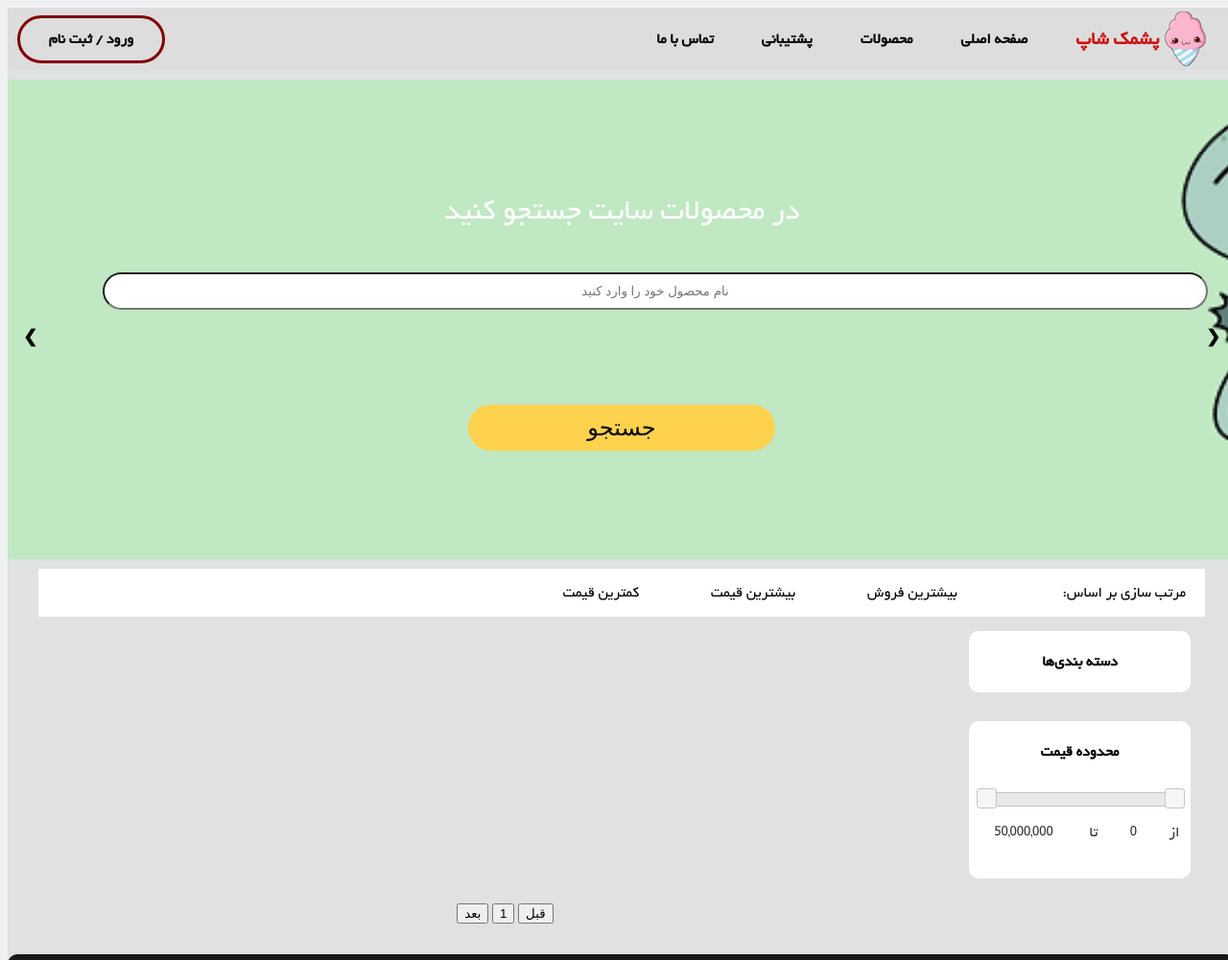
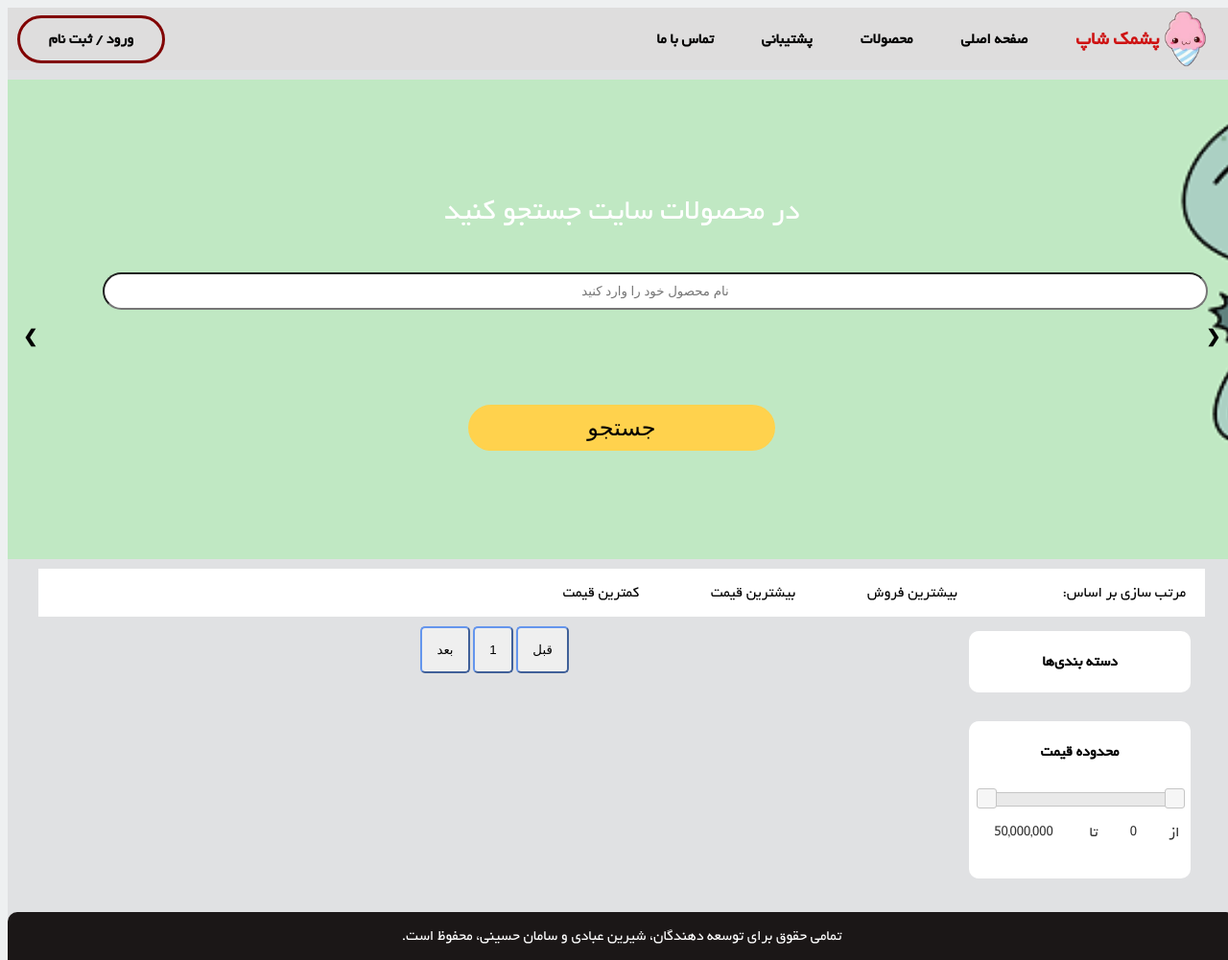
Before and after one commit to saman2000hoseini/pashmak_shop, a Django app: page / in a window 1280 px wide. Shown: the whole page at 96% size. Run offline with Django 3.2, Linux system fonts and the light colour scheme; data that the repository does not hold is empty; some libraries are stand-ins or nearby versions.

Commit message:
paginator

```diff
--- a/back_end/static/css/main.css
+++ b/back_end/static/css/main.css
@@ -468,9 +468,27 @@ body, html {
 }
 
 .paginator-buttons {
+    margin-right: 420px;
     grid-column-start: 2;
-    margin: 10px auto;
+    margin-top: 10px;
+    border: none;
     display: block;
+}
+
+.paginator-button{
+    border-color: cornflowerblue;
+    border-radius: 5px;
+    padding: 15px;
+}
+
+.paginator-button:hover{
+    background-color: cornflowerblue;
+    border-radius: 17px;
+    padding: 18px;
+}
+
+.paginator-button:active{
+    background-color: cornflowerblue;
 }
 
 .paginator-items {
--- a/back_end/templates/index.html
+++ b/back_end/templates/index.html
@@ -104,10 +104,9 @@
                     xhr.setRequestHeader("X-CSRFToken", "{{ csrf_token }}");
                 },
                 success: function (response) {
-                    $("#products").html(response)
+                    $(".paginator").html(response)
                 },
             });
-
             }
     </script>
 </head>
@@ -232,6 +231,7 @@
                         </div>
                     </div>
                 </div>
+                <div class="paginator">
                     <div id="products">
                         {% for product in products_list%}
                         <div class="product-item-container">
@@ -246,11 +246,12 @@
                         {% endfor %}
                     </div>
                     <div class="paginator-buttons">
-                    <button onclick="product_sort('prv')">قبل</button>
+                        <button class="paginator-button" onclick="product_sort('prv')">قبل</button>
                         {% for i in page_list %}
-                    <button onclick="product_sort('{{i}}')">{{i}}</button>
+                        <button class="paginator-button" id={{i}} onclick="product_sort('{{i}}')">{{i}}</button>
                         {% endfor %}
-                    <button onclick="product_sort('nxt')">بعد</button>
+                        <button class="paginator-button" onclick="product_sort('nxt')">بعد</button>
+                    </div>
                 </div>
             </div>
         </div>
```
Also changed, not shown: back_end/templates/sorted_p.html (+5 -3 lines). Lines whose indentation alone changed are shown as unchanged.
